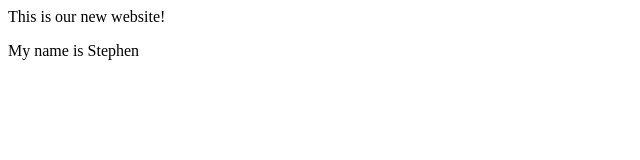
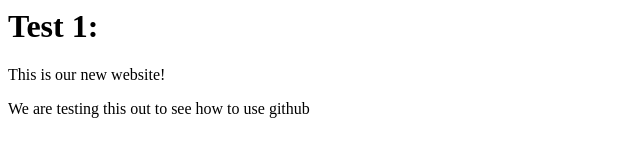
Before and after one commit to stephenzhao15/BusRoutes, a plain HTML site: page index.html in a window 1280 px wide. Shown: the whole page, without its empty margins (0-640 px from the left). Drawn offline with Linux system fonts and the light colour scheme.

Commit message:
Updating our website

```diff
--- a/index.html
+++ b/index.html
@@ -4,8 +4,10 @@
 </head>
 
 <body>
+    <h1>Test 1:</h1>
     <p>This is our new website!</p>
-    <p>My name is Stephen</p>
+    <p>We are testing this out to see how to use github</p>
+
 </body>
 
 </html>
```
